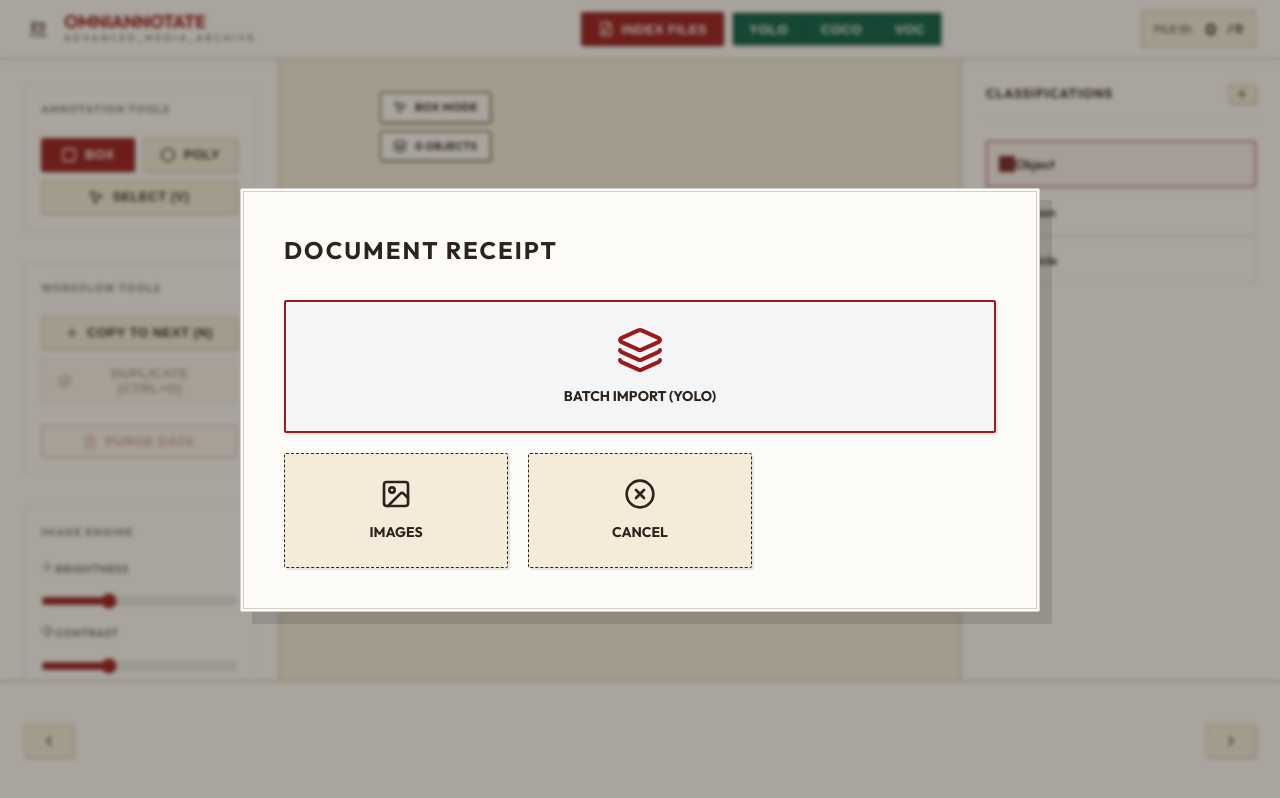
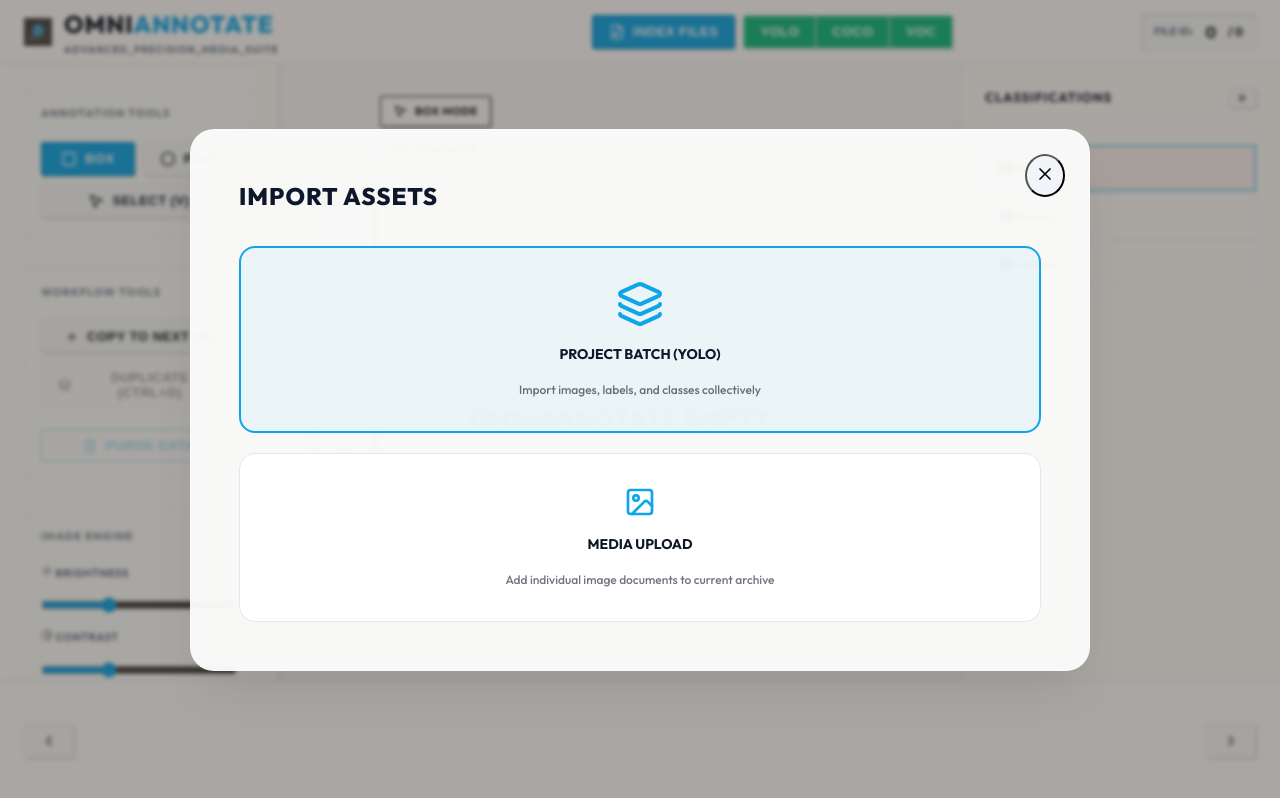
Before and after one commit to stewin16/OmniAnnotate, a React (Vite) app: page / in a window 1280 px wide. Both pictures are taken after a click on the button "INDEX FILES". Built offline with nearby package versions, Linux system fonts and the light colour scheme.

Commit message:
feat: implement Glassmorphic Sky theme and refined Import Hub UX

```diff
--- a/src/App.css
+++ b/src/App.css
@@ -1,19 +1,20 @@
 @import url('https://fonts.googleapis.com/css2?family=Inter:wght@400;600;800;900&display=swap');
 
 :root {
-  --bg-color: #f4ecd8; /* Manila paper */
-  --panel-bg: #fdfbf7; /* Lighter inner folder */
-  --accent-color: #991b1b; /* Stamped Red */
-  --text-color: #2c241b; /* Dark charcoal ink */
-  --text-dim: rgba(44, 36, 27, 0.6);
-  --border-color: rgba(44, 36, 27, 0.2);
-  --hover-bg: rgba(44, 36, 27, 0.05);
-  --success-color: #065f46; /* Official Green */
-  --poly-color: #d97706; /* Archival Orange */
-  --box-color: #991b1b;
+  --bg-color: #f8fafc;
+  --panel-bg: rgba(255, 255, 255, 0.85);
+  --text-color: #0f172a;
+  --text-dim: #64748b;
+  --accent-color: #0ea5e9; /* Sky Blue */
+  --accent-secondary: #0284c7;
+  --border-color: #e2e8f0;
+  --success-color: #10b981;
+  --poly-color: #f59e0b;
+  --box-color: #0ea5e9;
   --font-main: 'Outfit', system-ui, -apple-system, sans-serif;
-  --panel-shadow: 2px 4px 12px rgba(44, 36, 27, 0.08);
-  --accent-glow: none;
+  --panel-shadow: 0 10px 15px -3px rgba(0, 0, 0, 0.05), 0 4px 6px -2px rgba(0, 0, 0, 0.02);
+  --glass-blur: blur(12px);
+  --accent-glow: 0 0 15px rgba(14, 165, 233, 0.2);
 }
 
 * {
@@ -23,10 +24,12 @@
 }
 
 body {
-  font-family: var(--font-main);
-  background: var(--bg-color);
-  color: var(--text-color);
+  margin: 0;
+  background: #f1f5f9;
+  color: #0f172a;
   overflow: hidden;
+  background-image: radial-gradient(at 0% 0%, rgba(14, 165, 233, 0.05) 0px, transparent 50%),
+                    radial-gradient(at 100% 0%, rgba(56, 189, 248, 0.05) 0px, transparent 50%);
   height: 100vh;
   width: 100vw;
 }
@@ -41,25 +44,30 @@ body {
   overflow: hidden;
 }
 
-/* OmniAnnotate Folders */
+/* OmniAnnotate Glass Panels */
 .glass-panel {
   background: var(--panel-bg);
-  border: 1px solid var(--border-color);
-  box-shadow: 4px 4px 0px rgba(44, 36, 27, 0.1); /* Hard shadow for physical feel */
-  border-radius: 2px; /* Less rounded, more like paper */
+  backdrop-filter: var(--glass-blur);
+  -webkit-backdrop-filter: var(--glass-blur);
+  border: 1px solid rgba(255, 255, 255, 0.4);
+  box-shadow: var(--panel-shadow);
+  border-radius: 12px;
   position: relative;
 }
 
 /* Header */
 .app-header {
-  height: 60px;
+  height: 64px;
+  background: rgba(255, 255, 255, 0.8);
+  backdrop-filter: var(--glass-blur);
+  -webkit-backdrop-filter: var(--glass-blur);
+  border-bottom: 1px solid var(--border-color);
   display: flex;
   align-items: center;
   justify-content: space-between;
   padding: 0 24px;
-  border-bottom: 2px solid var(--border-color); /* Thicker border */
-  background: var(--panel-bg);
-  z-index: 1000;
+  position: relative;
+  z-index: 100;
 }
 
 .brand {
@@ -117,12 +125,13 @@ body {
 
 .right-sidebar {
   width: 320px;
+  background: rgba(255, 255, 255, 0.7);
+  backdrop-filter: var(--glass-blur);
+  border-left: 1px solid var(--border-color);
   display: flex;
   flex-direction: column;
   padding: 24px;
   gap: 24px;
-  background: var(--panel-bg);
-  border-left: 2px solid var(--border-color);
 }
 
 /* Components */
@@ -163,18 +172,20 @@ body {
 
 .btn-primary {
   background: var(--accent-color);
-  color: #fff;
-  border: 1px solid #7f1d1d;
+  color: white;
+  border-color: var(--accent-secondary);
 }
 
 .btn-primary:hover:not(:disabled) {
-  background: #7f1d1d;
-  color: #fff;
+  background: var(--accent-secondary);
+  color: white;
+  box-shadow: 0 10px 15px -3px rgba(14, 165, 233, 0.3);
 }
 
 .btn-success {
   background: var(--success-color);
   color: white;
+  border-color: #059669;
 }
 
 .btn-success:hover:not(:disabled) {
@@ -264,24 +275,27 @@ input[type="range"] {
 /* Footer / Timeline */
 .footer {
   height: 120px;
-  padding: 16px 24px;
+  background: rgba(255, 255, 255, 0.8);
+  backdrop-filter: var(--glass-blur);
+  border-top: 1px solid var(--border-color);
   display: flex;
-  gap: 16px;
+  align-items: center;
+  padding: 0 24px;
+  gap: 20px;
+  z-index: 100;
   overflow-x: auto;
-  align-items: center;
-  background: var(--panel-bg);
-  border-top: 2px solid var(--border-color);
 }
 
 .thumb-card {
   height: 80px;
-  min-width: 110px;
-  border-radius: 2px;
-  border: 2px solid var(--border-color);
+  min-width: 120px;
+  background: white;
+  border: 1px solid var(--border-color);
+  cursor: pointer;
+  transition: all 0.2s;
   overflow: hidden;
-  cursor: pointer;
-  transition: all 0.1s;
-  box-shadow: 2px 2px 0px rgba(44, 36, 27, 0.1);
+  border-radius: 8px;
+  box-shadow: 0 2px 4px rgba(0,0,0,0.05);
 }
 
 .thumb-card:hover {
@@ -290,8 +304,9 @@ input[type="range"] {
 }
 
 .thumb-card.active {
-  border-color: var(--accent-color);
-  box-shadow: 0 0 0 2px var(--accent-color);
+  border: 3px solid var(--accent-color);
+  transform: scale(1.05);
+  box-shadow: 0 10px 15px -3px rgba(14, 165, 233, 0.2);
 }
 
 .thumb-card img {
@@ -370,6 +385,48 @@ input[type="range"] {
   box-shadow: 2px 2px 0px rgba(44, 36, 27, 0.15);
 }
 
+.hud-pill.btn {
+  background: var(--panel-bg);
+  border: 1px solid var(--border-color);
+  color: var(--text-color);
+  padding: 8px 16px;
+  font-size: 13px;
+  font-weight: 600;
+  cursor: pointer;
+  display: flex;
+  align-items: center;
+  gap: 8px;
+  transition: all 0.2s cubic-bezier(0.4, 0, 0.2, 1);
+  border-radius: 8px;
+  box-shadow: 0 1px 2px rgba(0,0,0,0.05);
+}
+
+.btn:hover {
+  background: var(--bg-color);
+  border-color: var(--accent-color);
+  color: var(--accent-color);
+  transform: translateY(-1px);
+  box-shadow: 0 4px 6px -1px rgba(0, 0, 0, 0.1);
+}
+
+.btn-primary {
+  background: var(--accent-color);
+  color: white;
+  border-color: var(--accent-secondary);
+}
+
+.btn-primary:hover {
+  background: var(--accent-secondary);
+  color: white;
+  box-shadow: 0 10px 15px -3px rgba(14, 165, 233, 0.3);
+}
+
+.btn-success {
+  background: var(--success-color);
+  color: white;
+  border-color: #059669;
+}
+
 .hud-status {
   color: var(--accent-color);
   font-weight: 900;
@@ -403,24 +460,27 @@ input[type="range"] {
 
 .modal-content {
   background: var(--panel-bg);
-  border: 1px solid var(--border-color);
-  box-shadow: 8px 8px 0px rgba(44, 36, 27, 0.1);
-  padding: 32px;
-  width: 100%;
+  backdrop-filter: blur(24px);
+  -webkit-backdrop-filter: blur(24px);
+  padding: 40px;
+  border-radius: 24px;
+  border: 1px solid rgba(255, 255, 255, 0.4);
+  box-shadow: 0 25px 50px -12px rgba(0, 0, 0, 0.15);
   position: relative;
-  background-image: radial-gradient(rgba(44,36,27,0.02) 1px, transparent 1px);
-  background-size: 16px 16px;
+  width: 90%;
+  max-width: 600px;
 }
 
 .import-hub {
-  background: var(--panel-bg);
-  border: 4px double var(--border-color);
-  padding: 40px;
-  max-width: 800px;
-  width: 100%;
-  box-shadow: 12px 12px 0px rgba(44, 36, 27, 0.15);
+  background: rgba(255, 255, 255, 0.95);
+  backdrop-filter: blur(20px);
+  padding: 48px;
+  border-radius: 24px;
+  box-shadow: 0 25px 50px -12px rgba(0, 0, 0, 0.1);
+  border: 1px solid rgba(255, 255, 255, 0.4);
+  max-width: 900px;
+  width: 90%;
   position: relative;
-  border-radius: 2px;
 }
 
 .import-grid {
@@ -431,26 +491,24 @@ input[type="range"] {
 }
 
 .import-card {
-  padding: 24px;
-  background: var(--bg-color);
-  border: 1px dashed var(--text-color);
-  border-radius: 2px;
+  padding: 32px;
+  background: white;
+  border: 1px solid var(--border-color);
+  border-radius: 16px;
   cursor: pointer;
-  transition: all 0.1s;
+  transition: all 0.2s cubic-bezier(0.4, 0, 0.2, 1);
   display: flex;
   flex-direction: column;
   align-items: center;
-  gap: 12px;
-  box-shadow: 2px 2px 0px rgba(44, 36, 27, 0.1);
+  gap: 16px;
+  text-align: center;
 }
 
 .import-card:hover {
-  background: var(--panel-bg);
-  border-style: solid;
   border-color: var(--accent-color);
-  color: var(--accent-color);
-  transform: translate(2px, 2px);
-  box-shadow: 0 0 0 rgba(0,0,0,0);
+  background: rgba(14, 165, 233, 0.05);
+  transform: translateY(-4px);
+  box-shadow: 0 10px 15px -3px rgba(14, 165, 233, 0.1);
 }
 
 .import-card h3 {
--- a/src/App.jsx
+++ b/src/App.jsx
@@ -451,8 +451,8 @@ function App() {
           <div className="brand">
             <img src="/omni-logo.png" alt="OmniAnnotate" style={{ width: '28px', height: '28px', objectFit: 'contain' }} />
             <div style={{ display: 'flex', flexDirection: 'column', gap: 0 }}>
-              <span style={{ fontSize: 18, lineHeight: 1, fontWeight: 700, letterSpacing: '-0.02em' }}>OMNI<span style={{ color: 'var(--accent-color)' }}>ANNOTATE</span></span>
-              <span style={{ fontSize: 9, color: 'var(--text-dim)', letterSpacing: 3, fontWeight: 600 }}>ADVANCED_MEDIA_ARCHIVE</span>
+                <h2 style={{ letterSpacing: 1, fontWeight: 800, margin: 0, color: '#0f172a' }}>OMNI<span style={{ color: 'var(--accent-color)' }}>ANNOTATE</span></h2>
+                <span style={{ fontSize: 10, color: 'var(--text-dim)', letterSpacing: 1, fontWeight: 700 }}>ADVANCED_PRECISION_MEDIA_SUITE</span>
             </div>
             <div style={{ marginLeft: '12px', fontSize: '10px', color: saveStatus === 'saved' ? 'var(--success-color)' : 'var(--text-dim)', opacity: saveStatus === 'idle' ? 0 : 1, transition: 'opacity 0.3s', fontWeight: 800 }}>
               {saveStatus === 'syncing' ? 'SYNCING...' : 'ARCHIVE_STABLE'}
@@ -596,12 +596,17 @@ function App() {
               />
             ) : (
               <div style={{ textAlign: 'center', opacity: 0.8, display: 'flex', flexDirection: 'column', alignItems: 'center' }}>
-                <div style={{ width: 120, height: 160, border: '2px dashed var(--border-color)', borderRadius: 2, display: 'flex', alignItems: 'center', justifyContent: 'center', marginBottom: 24, background: 'var(--bg-color)', boxShadow: '4px 4px 0px rgba(44, 36, 27, 0.05)' }}>
-                  <FolderPlus size={48} color="var(--border-color)" />
+              <div style={{ width: 140, height: 180, border: '1px solid var(--border-color)', borderRadius: 16, display: 'flex', alignItems: 'center', justifyContent: 'center', marginBottom: 24, background: 'white', boxShadow: '0 20px 25px -5px rgba(0, 0, 0, 0.05)' }}>
+                <div style={{ position: 'relative' }}>
+                  <FolderPlus size={64} color="var(--accent-color)" opacity={0.4} />
+                  <div style={{ position: 'absolute', inset: 0, display: 'flex', alignItems: 'center', justifyContent: 'center' }}>
+                    <Zap size={24} color="var(--accent-color)" />
                   </div>
-                <h2 style={{ letterSpacing: 4, fontWeight: 700, margin: 0 }}>OMNIANNOTATE EMPTY</h2>
-                <p style={{ fontSize: 12, color: 'var(--text-dim)', marginTop: 8, maxWidth: 300 }}>
-                  Awaiting image files for classification. Proceed with initialization via batch import.
+                </div>
+              </div>
+              <h2 style={{ letterSpacing: 1, fontWeight: 800, margin: 0, color: '#0f172a' }}>OMNIANNOTATE EMPTY</h2>
+              <p style={{ fontSize: 13, color: 'var(--text-dim)', marginTop: 12, maxWidth: 320, textAlign: 'center', lineHeight: 1.6 }}>
+                Awaiting media assets for precision classification. Proceed via the <b>INDEX FILES</b> portal to begin.
               </p>
                 <button className="btn btn-primary" style={{ marginTop: 24 }} onClick={() => setShowImportHub(true)}>
                   <FileSymlink size={16}/> INITIALIZE ARCHIVE
@@ -725,21 +730,26 @@ function App() {
 
             <div className="modal-overlay" onClick={() => setShowImportHub(false)}>
               <div className="import-hub" onClick={e => e.stopPropagation()}>
-                <h2 style={{ marginBottom: 32, fontWeight: 700, letterSpacing: 2 }}>DOCUMENT RECEIPT</h2>
+              <button
+                className="btn-icon"
+                style={{ position: 'absolute', top: 24, right: 24, padding: 8, background: '#f1f5f9', borderRadius: '50%' }}
+                onClick={() => setShowImportHub(false)}
+              >
+                <X size={20} />
+              </button>
+              <h2 style={{ marginBottom: 32, fontWeight: 800, letterSpacing: 1, color: '#0f172a' }}>IMPORT ASSETS</h2>
               <div className="import-grid">
-                  <label className="import-card" style={{ gridColumn: 'span 3', border: '2px solid var(--accent-color)', background: 'rgba(59,130,246,0.05)' }}>
+                <label className="import-card" style={{ gridColumn: 'span 3', border: '2px solid var(--accent-color)', background: 'rgba(14,165,233,0.05)' }}>
                   <Layers size={48} color="var(--accent-color)" />
-                    <h3>BATCH IMPORT (YOLO)</h3>
+                  <h3 style={{ margin: 0, fontWeight: 700 }}>PROJECT BATCH (YOLO)</h3>
+                  <p style={{ fontSize: 12, opacity: 0.6, margin: 0 }}>Import images, labels, and classes collectively</p>
                   <input type="file" multiple hidden onChange={handleUnifiedBatchImport} />
                 </label>
-                  <label className="import-card">
-                    <Image size={32} />
-                    <h3>Images</h3>
+                <label className="import-card" style={{ gridColumn: 'span 3' }}>
+                  <Image size={32} color="var(--accent-color)" />
+                  <h3 style={{ margin: 0, fontWeight: 700 }}>MEDIA UPLOAD</h3>
+                  <p style={{ fontSize: 12, opacity: 0.6, margin: 0 }}>Add individual image documents to current archive</p>
                   <input type="file" multiple accept="image/*" hidden onChange={handleUpload} />
-                  </label>
-                  <label className="import-card" onClick={() => setShowImportHub(false)}>
-                    <XCircle size={32} />
-                    <h3>CANCEL</h3>
                 </label>
               </div>
             </div>
--- a/src/components/AnnotatorCanvas.jsx
+++ b/src/components/AnnotatorCanvas.jsx
@@ -202,7 +202,7 @@ const AnnotatorCanvas = forwardRef((props, ref) => {
         const fillColor = `hsla(${baseHue}, 50%, 30%, 0.15)`;
 
         const isSelected = selectedIds.has(String(ann.id));
-        if (isSelected) color = '#991b1b'; // Red stamp color for selection
+        if (isSelected) color = 'var(--accent-color)'; // Sky blue for selection
 
         ctx.strokeStyle = color;
         ctx.lineWidth = (isSelected ? 4 : 2) / transform.scale;
@@ -220,7 +220,7 @@ const AnnotatorCanvas = forwardRef((props, ref) => {
 
           if (isSelected) {
             ctx.fillStyle = '#f4ecd8'; // Manila interior for handles
-            ctx.strokeStyle = '#991b1b';
+            ctx.strokeStyle = '#0284c7'; // Indigo/Deep Sky blue for focus
             ctx.lineWidth = 1 / transform.scale;
             const handles = getBoxHandles(displayAnn.coords);
             handles.forEach(h => {
@@ -257,7 +257,7 @@ const AnnotatorCanvas = forwardRef((props, ref) => {
       });
 
       if (isDrawing && mode === 'box' && drawStart) {
-        ctx.strokeStyle = '#991b1b';
+        ctx.strokeStyle = '#0284c7';
         ctx.setLineDash([5/transform.scale, 5/transform.scale]);
         const imgStart = toImageCoords(drawStart.x, drawStart.y);
         const imgCurrent = toImageCoords(mousePos.x, mousePos.y);
```
Also changed, not shown: public/omni-logo.png. Lines whose indentation alone changed are shown as unchanged.
